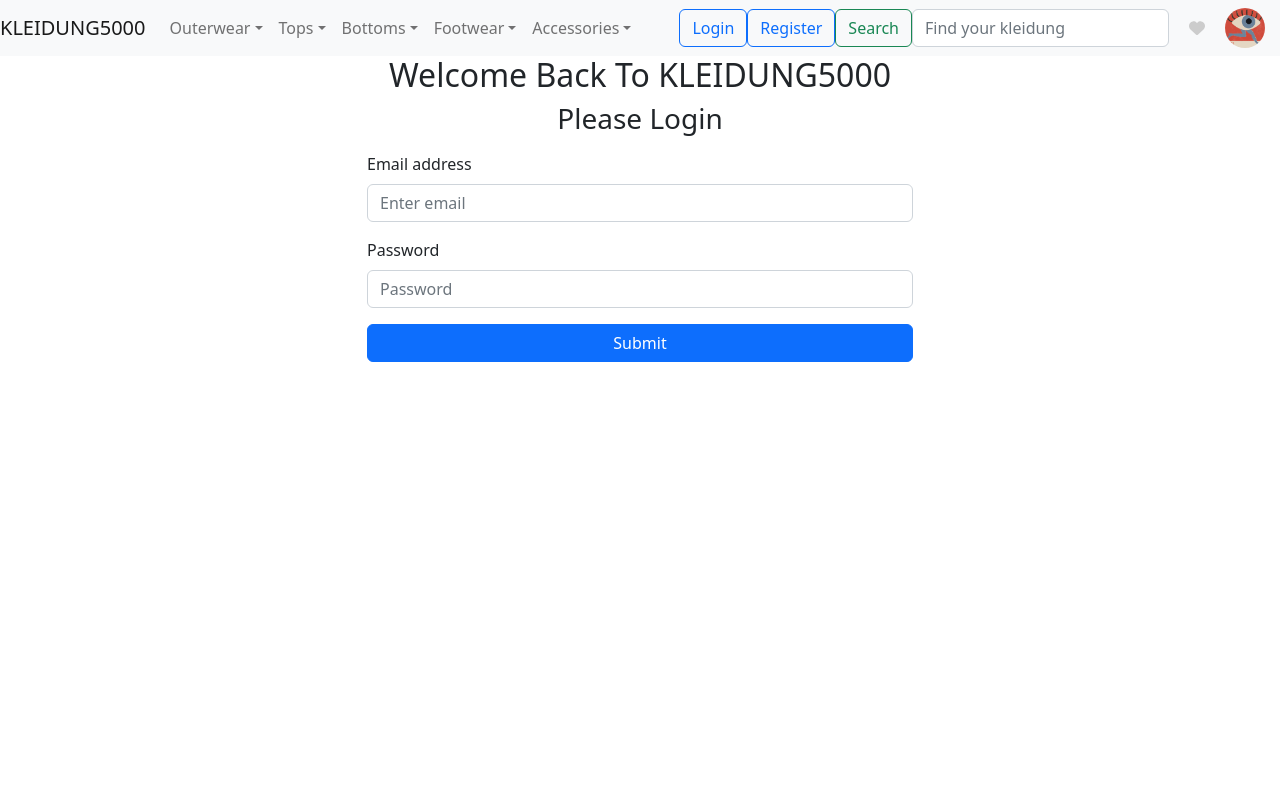
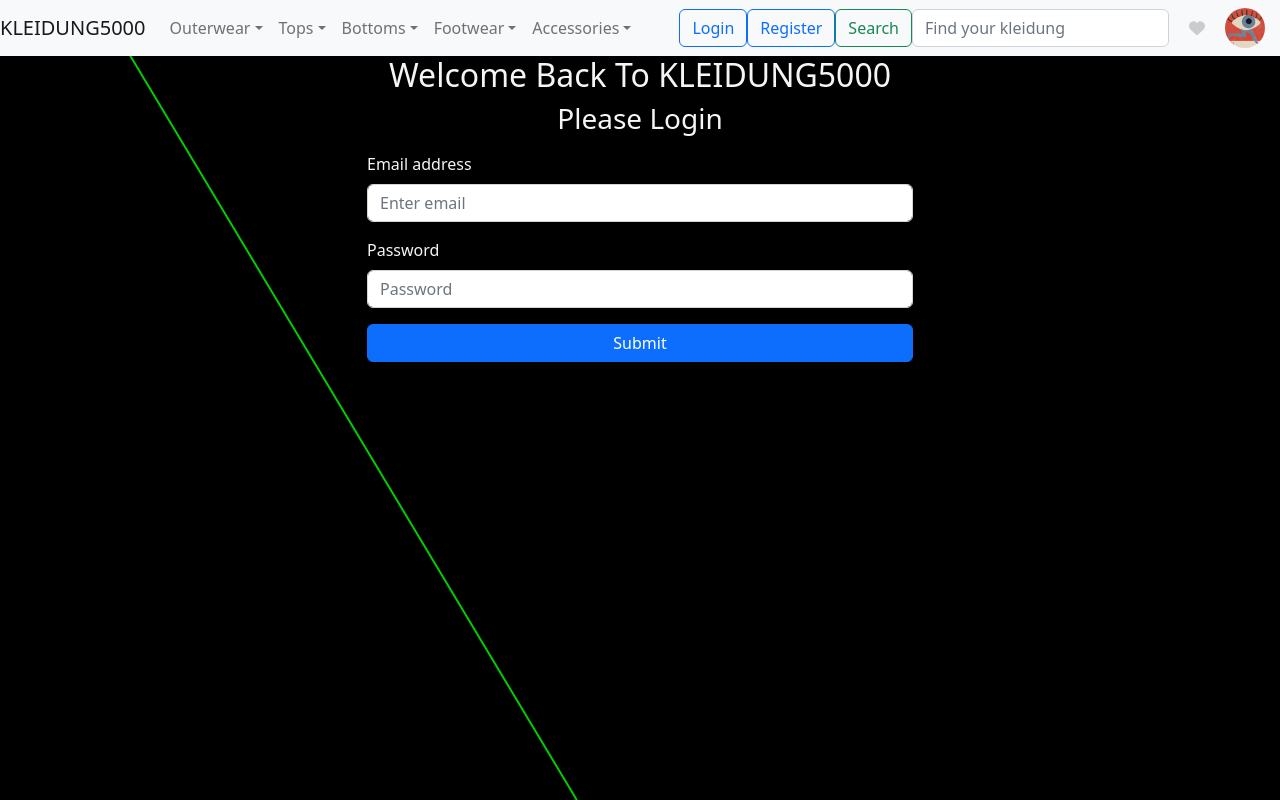
Before and after one commit to funky-dolphin/Kleidung5000, a React (Create React App) app in the folder client/: page /login in a window 1280 px wide. Built offline with nearby package versions, Linux system fonts and the light colour scheme.

Commit message:
colors fixed

```diff
--- a/client/src/App.js
+++ b/client/src/App.js
@@ -1,12 +1,12 @@
 import React from "react";
-import Navigation from "./components/Navigation";
+import Navigation from "./components/navigation";
 import Featured from "./components/Featured";
 import ShopPage from "../src/components/ShopPage";
 import Login from "../src/components/Login";
 import Register from "./components/Registration";
 import Likes from "../src/components/Likes";
 import { BrowserRouter, Routes, Route } from "react-router-dom";
-// import LaserEffect from "./components/LaserEffect";
+import LaserEffect from "./components/LaserEffect";
 import SoundCloudPlayer from "./components/SoundCloudPlayer";
 
 function App() {
@@ -14,9 +14,10 @@ function App() {
     "https://w.soundcloud.com/player/?url=https%3A//api.soundcloud.com/tracks/1237568050";
 
   return (
+    <div className="App">
       <BrowserRouter>
         <Navigation />
-      {/* <LaserEffect /> */}
+        <LaserEffect />
         <SoundCloudPlayer url={soundcloudEmbedURL} />
         <Routes>
           <Route exact path="/" element={<Featured />} />
@@ -26,6 +27,7 @@ function App() {
           <Route path="/likes" element={<Likes />} />
         </Routes>
       </BrowserRouter>
+    </div>
   );
 }
 
--- a/client/src/components/Featured.js
+++ b/client/src/components/Featured.js
@@ -51,7 +51,9 @@ function Shop() {
       <div className="mb-3">
         <Button onClick={handleShopClick}>Shop Items</Button>
       </div>
-      <h3 style={{ marginBottom: "20px" }}>KLEIDUNG'S Selects</h3>
+      <h3 style={{ marginBottom: "20px", color: "whitesmoke" }}>
+        KLEIDUNG'S Selects
+      </h3>
       <div className="d-flex flex-wrap justify-content-center">
         {items.map((item, index) => (
           <CardItem
--- a/client/src/components/LaserEffect.js
+++ b/client/src/components/LaserEffect.js
@@ -1,15 +1,16 @@
-import React, { useRef, useEffect } from 'react';
+import React, { useRef, useEffect } from "react";
+import "../styles.css";
 
 const LaserEffect = () => {
   const canvasRef = useRef(null);
 
   useEffect(() => {
     const canvas = canvasRef.current;
-    const ctx = canvas.getContext('2d');
+    const ctx = canvas.getContext("2d");
     const canvasWidth = canvas.width;
     const canvasHeight = canvas.height;
 
-    const laserColor = 'rgba(0, 255, 0, 0.8)';
+    const laserColor = "rgba(0, 255, 0, 0.8)"; // Increase last number to make laser stronger
 
     const drawLaser = () => {
       ctx.clearRect(0, 0, canvasWidth, canvasHeight);
@@ -32,7 +33,12 @@ const LaserEffect = () => {
       ref={canvasRef}
       width={window.innerWidth}
       height={window.innerHeight}
-      style={{ background: 'black', display: 'block' }}
+      style={{
+        position: "fixed",
+        top: 0,
+        left: 0,
+        zIndex: -1,
+      }}
     />
   );
 };
--- a/client/src/components/Likes.js
+++ b/client/src/components/Likes.js
@@ -14,7 +14,9 @@ const LikesPage = () => {
 
   return (
     <div className="d-flex flex-column align-items-center pt-5 text-center">
-      <h3 style={{ marginBottom: "20px" }}>'USER' Likes</h3>
+      <h3 style={{ marginBottom: "20px", color: "whitesmoke" }}>
+        *LoggedIn User's* Likes
+      </h3>
       <div className="d-flex flex-wrap justify-content-center">
         {items.map((item, index) => (
           <CardItem
--- a/client/src/components/Login.js
+++ b/client/src/components/Login.js
@@ -6,16 +6,22 @@ function Login() {
     <Container>
       <Row className="justify-content-md-center">
         <Col xs={12} md={6}>
-          <h2 className="text-center">Welcome Back To KLEIDUNG5000</h2>
-          <h3 className="text-center">Please Login</h3>
+          <h2 style={{ color: "whitesmoke" }} className="text-center">
+            Welcome Back To KLEIDUNG5000
+          </h2>
+          <h3 style={{ color: "whitesmoke" }} className="text-center">
+            Please Login
+          </h3>
           <Form>
             <Form.Group controlId="formBasicEmail" className="mt-3">
-              <Form.Label>Email address</Form.Label>
+              <Form.Label style={{ color: "whitesmoke" }}>
+                Email address
+              </Form.Label>
               <Form.Control type="email" placeholder="Enter email" />
             </Form.Group>
 
             <Form.Group controlId="formBasicPassword" className="mt-3">
-              <Form.Label>Password</Form.Label>
+              <Form.Label style={{ color: "whitesmoke" }}>Password</Form.Label>
               <Form.Control type="password" placeholder="Password" />
             </Form.Group>
 
--- a/client/src/components/ShopPage.js
+++ b/client/src/components/ShopPage.js
@@ -14,7 +14,9 @@ const ShopPage = () => {
 
   return (
     <div className="d-flex flex-column align-items-center pt-5 text-center">
-      <h3 style={{ marginBottom: "20px" }}>KLEIDUNG Marketplace</h3>
+      <h3 style={{ marginBottom: "20px", color: "whitesmoke" }}>
+        KLEIDUNG Marketplace
+      </h3>
       <div className="d-flex flex-wrap justify-content-center">
         {items.map((item, index) => (
           <CardItem
--- a/client/src/styles.css
+++ b/client/src/styles.css
@@ -36,3 +36,8 @@
   color: black;
   scale: 115%;
 }
+
+body {
+  background-color: black;
+  margin: 0;
+}
```
Lines whose indentation alone changed are shown as unchanged.
